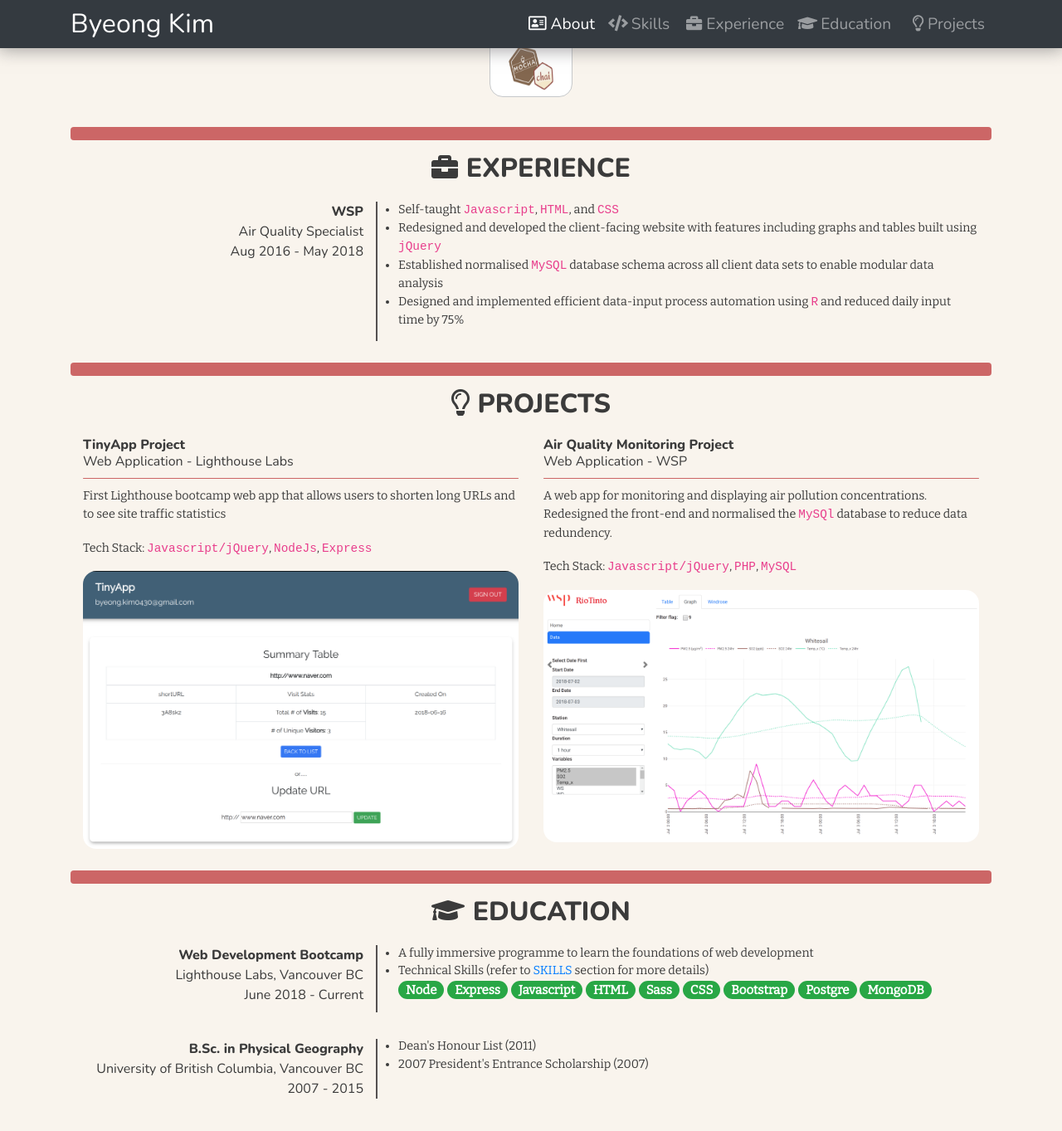
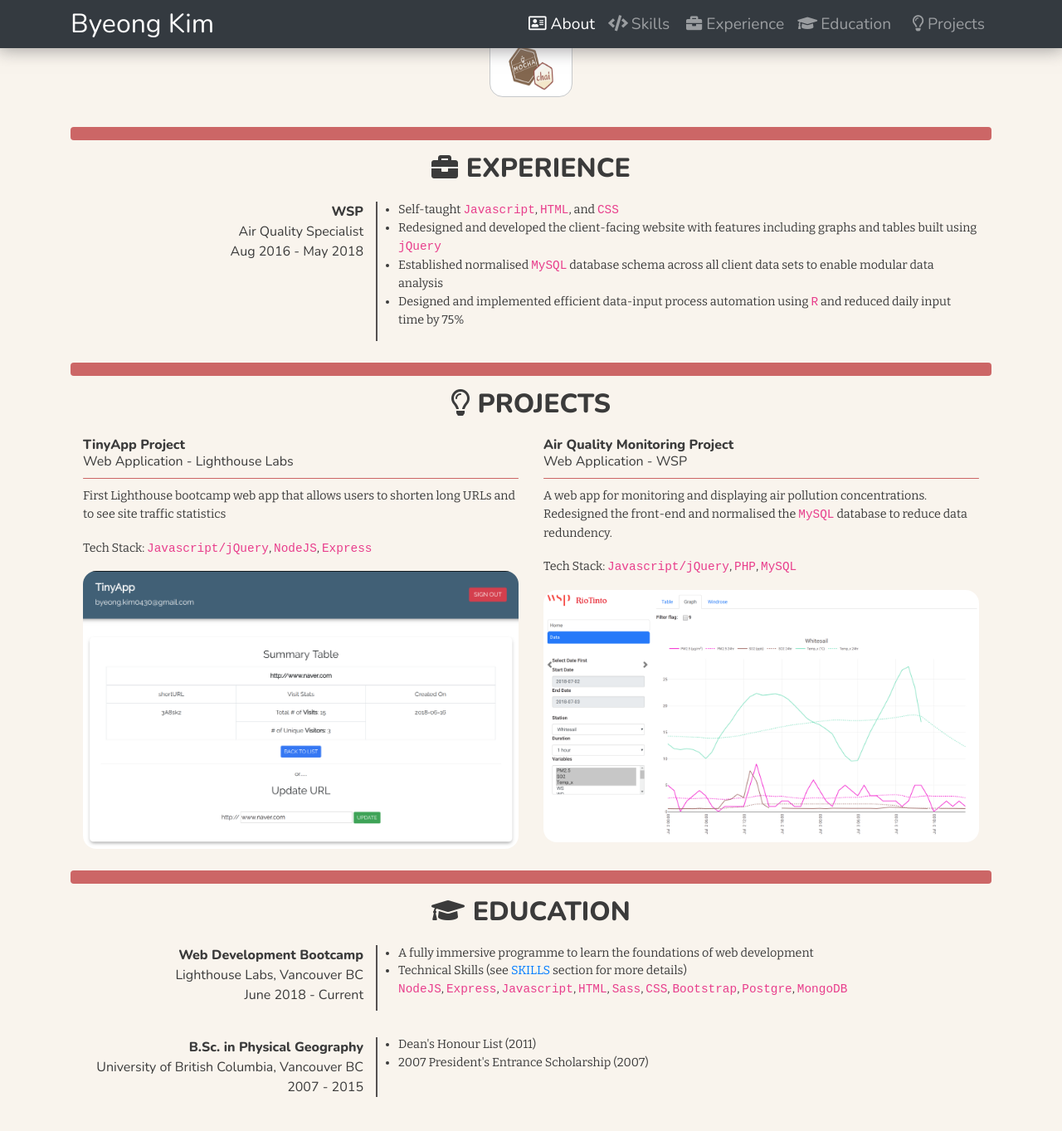
Before and after one commit to byeong0430/byeong0430.github.io, a Jekyll site: the page built from index.html, in a window 1280 px wide and 1400 px high, scrolled down 717 px. Shown: the top 1363 px of the window at 83% size. Built offline with Jekyll 4.4.1, drawn with Linux system fonts in a browser that asks for light colours; nearby versions of some CDN libraries.

```diff
--- a/_includes/education-elements.html
+++ b/_includes/education-elements.html
@@ -1,11 +1,11 @@
 <div>
-  <span class='badge badge-pill badge-success'>Node</span>
-  <span class='badge badge-pill badge-success'>Express</span>
-  <span class='badge badge-pill badge-success'>Javascript</span>
-  <span class='badge badge-pill badge-success'>HTML</span>
-  <span class='badge badge-pill badge-success'>Sass</span>
-  <span class='badge badge-pill badge-success'>CSS</span>
-  <span class='badge badge-pill badge-success'>Bootstrap</span>
-  <span class='badge badge-pill badge-success'>Postgre</span>
-  <span class='badge badge-pill badge-success'>MongoDB</span>
+  <code>NodeJS</code>,
+  <code>Express</code>,
+  <code>Javascript</code>,
+  <code>HTML</code>,
+  <code>Sass</code>,
+  <code>CSS</code>,
+  <code>Bootstrap</code>,
+  <code>Postgre</code>,
+  <code>MongoDB</code>
 </div>
--- a/_includes/education.html
+++ b/_includes/education.html
@@ -17,7 +17,7 @@
           <section class='col-xl-8 col-lg-8 col-md-8 col-sm-8 col-12 edu-description'>
             <ul>
               <li>A fully immersive programme to learn the foundations of web development</li>
-              <li>Technical Skills (refer to <a href='#skills'>SKILLS</a> section for more details)
+              <li>Technical Skills (see <a href='#skills'>SKILLS</a> section for more details)
                 {% include education-elements.html %}
               </li>
             </ul>
--- a/_includes/projects-elements.html
+++ b/_includes/projects-elements.html
@@ -14,7 +14,7 @@
         <p>First Lighthouse bootcamp web app that allows users to shorten long URLs and to see site traffic statistics
           <p>Tech Stack:
             <code>Javascript/jQuery</code>,
-            <code>NodeJs</code>,
+            <code>NodeJS</code>,
             <code>Express</code>
           </p>
       </main>
@@ -36,7 +36,7 @@
       <hr class="red-line">
       <main>
         <p>A web app for monitoring and displaying air pollution concentrations. Redesigned the front-end and normalised the
-          <code>MySQl</code> database to reduce data redundency.</p>
+          <code>MySQL</code> database to reduce data redundency.</p>
         <p>Tech Stack:
           <code>Javascript/jQuery</code>,
           <code>PHP</code>,
```
